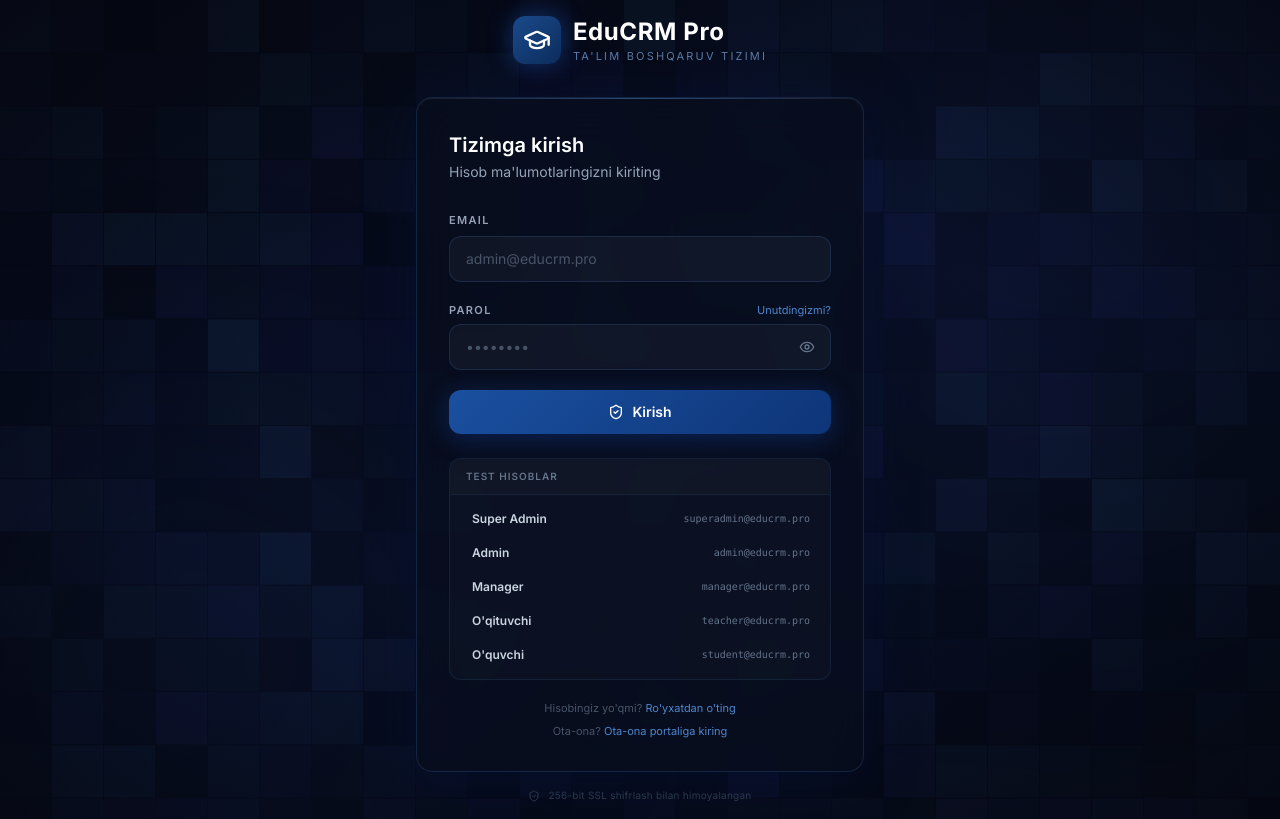
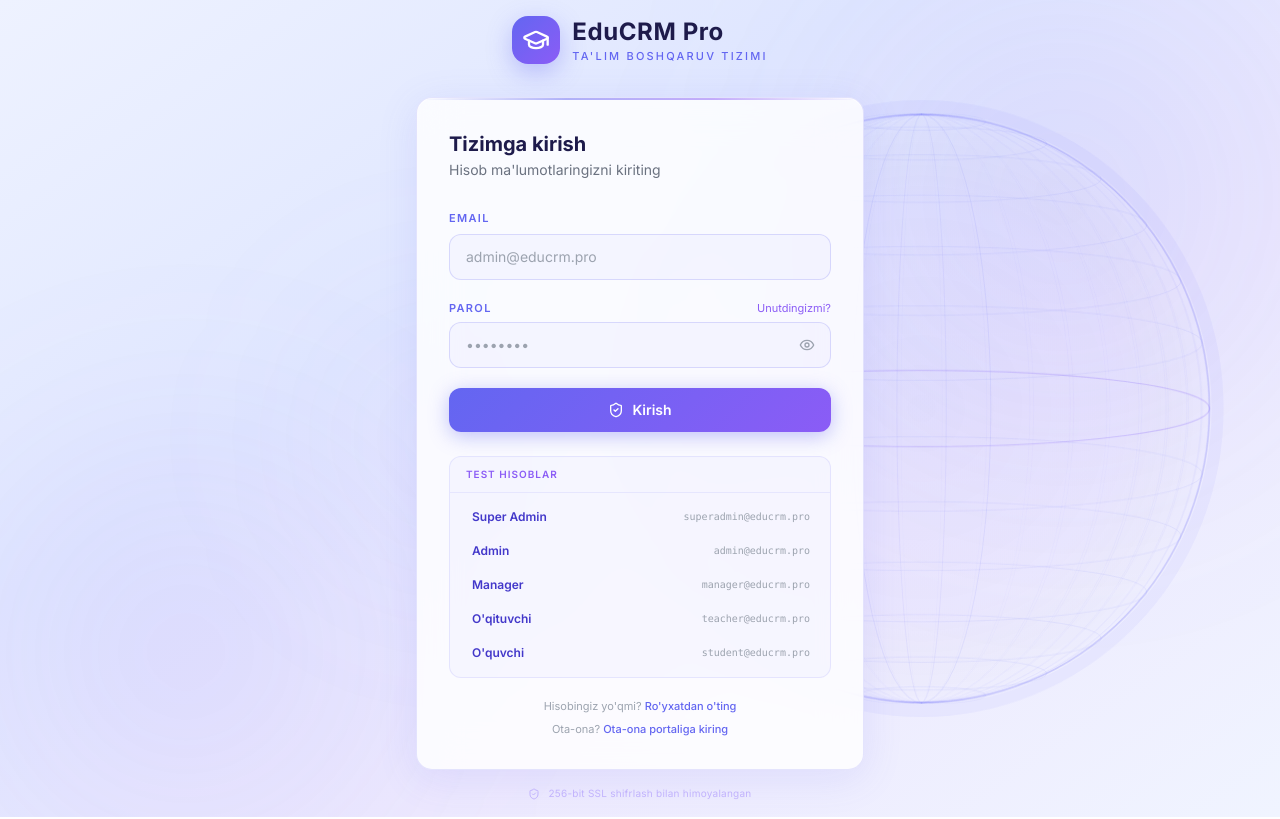
Before and after one commit to botir90/proo, a Next.js app in the folder frontend/: page /login in a window 1280 px wide. Built offline with nearby package versions, Linux system fonts and the light colour scheme.

Commit message:
feat: login page light gradient background + rotating globe animation

```diff
--- a/frontend/src/app/(auth)/login/page.tsx
+++ b/frontend/src/app/(auth)/login/page.tsx
@@ -17,7 +17,6 @@ const loginSchema = z.object({
 });
 type LoginForm = z.infer<typeof loginSchema>;
 
-const CELL = 52;
 const DEMO = [
   { role: 'Super Admin', email: 'superadmin@educrm.pro', password: 'Super@123' },
   { role: 'Admin',       email: 'admin@educrm.pro',      password: 'Admin@123' },
@@ -37,47 +36,101 @@ export default function LoginPage() {
     resolver: zodResolver(loginSchema),
   });
 
+  // ── Animated globe ───────────────────────────────────────────────────────
   useEffect(() => {
     const canvas = canvasRef.current;
     if (!canvas) return;
     const ctx = canvas.getContext('2d');
     if (!ctx) return;
 
-    type Cell = { x: number; y: number; phase: number; speed: number; hue: number; baseAlpha: number };
-    let cells: Cell[] = [];
+    let angle = 0;
+    let raf: number;
 
-    const build = () => {
+    const resize = () => {
       canvas.width  = window.innerWidth;
       canvas.height = window.innerHeight;
-      const cols = Math.ceil(canvas.width  / CELL) + 1;
-      const rows = Math.ceil(canvas.height / CELL) + 1;
-      cells = [];
-      for (let r = 0; r < rows; r++)
-        for (let c = 0; c < cols; c++)
-          cells.push({ x: c*CELL, y: r*CELL, phase: Math.random()*Math.PI*2,
-            speed: 0.25+Math.random()*0.5, hue: 205+Math.random()*35, baseAlpha: 0.018+Math.random()*0.055 });
     };
-    build();
+    resize();
 
-    let t = 0, raf: number;
-    const frame = () => {
+    const draw = () => {
       ctx.clearRect(0, 0, canvas.width, canvas.height);
-      for (const c of cells) {
-        const a = c.baseAlpha + 0.04 * Math.sin(t * c.speed + c.phase);
-        ctx.fillStyle = `hsla(${c.hue},65%,55%,${a})`;
-        ctx.fillRect(c.x, c.y, CELL-1, CELL-1);
+
+      // Globe center: right side of screen
+      const cx = canvas.width  * 0.72;
+      const cy = canvas.height * 0.50;
+      const R  = Math.min(canvas.width, canvas.height) * 0.36;
+
+      const NUM_LON = 20;
+      const NUM_LAT = 14;
+
+      // Soft glow fill
+      const grd = ctx.createRadialGradient(cx, cy, 0, cx, cy, R);
+      grd.addColorStop(0,   'rgba(99,102,241,0.06)');
+      grd.addColorStop(0.7, 'rgba(139,92,246,0.03)');
+      grd.addColorStop(1,   'transparent');
+      ctx.fillStyle = grd;
+      ctx.beginPath();
+      ctx.arc(cx, cy, R, 0, Math.PI * 2);
+      ctx.fill();
+
+      // Globe outline circle
+      ctx.beginPath();
+      ctx.arc(cx, cy, R, 0, Math.PI * 2);
+      ctx.strokeStyle = 'rgba(99,102,241,0.22)';
+      ctx.lineWidth   = 1.5;
+      ctx.stroke();
+
+      // Latitude lines (horizontal circles)
+      for (let i = 1; i < NUM_LAT; i++) {
+        const phi = (i / NUM_LAT) * Math.PI;
+        const ry  = cy + R * Math.cos(phi);
+        const rx  = R  * Math.sin(phi);
+        if (rx < 2) continue;
+        ctx.beginPath();
+        ctx.ellipse(cx, ry, rx, rx * 0.13, 0, 0, Math.PI * 2);
+        ctx.strokeStyle = 'rgba(99,102,241,0.11)';
+        ctx.lineWidth   = 0.8;
+        ctx.stroke();
       }
-      if (Math.random() < 0.015) {
-        const c = cells[Math.floor(Math.random()*cells.length)];
-        ctx.fillStyle = `hsla(${c.hue},80%,70%,0.18)`;
-        ctx.fillRect(c.x, c.y, CELL-1, CELL-1);
+
+      // Longitude lines (rotating vertical ellipses)
+      for (let i = 0; i < NUM_LON; i++) {
+        const lon    = (i / NUM_LON) * Math.PI + angle;
+        const cosL   = Math.cos(lon);
+        const absC   = Math.abs(cosL);
+
+        // Front-facing lines brighter
+        const alpha  = cosL > 0 ? 0.08 + absC * 0.18 : 0.04 + absC * 0.06;
+        const lw     = cosL > 0 ? 0.9 : 0.45;
+
+        ctx.beginPath();
+        ctx.ellipse(cx, cy, absC * R, R, 0, 0, Math.PI * 2);
+        ctx.strokeStyle = `rgba(99,102,241,${alpha})`;
+        ctx.lineWidth   = lw;
+        ctx.stroke();
       }
-      t += 0.012;
-      raf = requestAnimationFrame(frame);
+
+      // Equator highlight
+      ctx.beginPath();
+      ctx.ellipse(cx, cy, R, R * 0.13, 0, 0, Math.PI * 2);
+      ctx.strokeStyle = 'rgba(139,92,246,0.18)';
+      ctx.lineWidth   = 1.2;
+      ctx.stroke();
+
+      // Soft outer glow ring
+      ctx.beginPath();
+      ctx.arc(cx, cy, R + 8, 0, Math.PI * 2);
+      ctx.strokeStyle = 'rgba(99,102,241,0.06)';
+      ctx.lineWidth   = 12;
+      ctx.stroke();
+
+      angle += 0.004;
+      raf = requestAnimationFrame(draw);
     };
-    frame();
-    window.addEventListener('resize', build);
-    return () => { cancelAnimationFrame(raf); window.removeEventListener('resize', build); };
+
+    draw();
+    window.addEventListener('resize', resize);
+    return () => { cancelAnimationFrame(raf); window.removeEventListener('resize', resize); };
   }, []);
 
   const onSubmit: SubmitHandler<LoginForm> = async ({ email, password }) => {
@@ -94,115 +147,149 @@ export default function LoginPage() {
 
   return (
     <div className="min-h-screen flex items-center justify-center p-4 relative overflow-hidden"
-      style={{ background: 'linear-gradient(135deg,#060915 0%,#080d1e 50%,#060b18 100%)' }}>
+      style={{ background: 'linear-gradient(145deg, #eef2ff 0%, #e0e7ff 35%, #ede9fe 65%, #f0f4ff 100%)' }}>
+
+      {/* Subtle background blobs */}
+      <div className="absolute inset-0 overflow-hidden pointer-events-none">
+        <div className="absolute top-[-15%] right-[-8%] w-[50vw] h-[50vw] rounded-full blur-[120px]"
+          style={{ background: 'radial-gradient(circle, rgba(99,102,241,0.15) 0%, transparent 70%)' }} />
+        <div className="absolute bottom-[-15%] left-[-8%] w-[45vw] h-[45vw] rounded-full blur-[100px]"
+          style={{ background: 'radial-gradient(circle, rgba(139,92,246,0.12) 0%, transparent 70%)' }} />
+        <div className="absolute top-[30%] left-[20%] w-[30vw] h-[30vw] rounded-full blur-[90px]"
+          style={{ background: 'radial-gradient(circle, rgba(167,139,250,0.08) 0%, transparent 70%)' }} />
+      </div>
+
+      {/* Rotating globe canvas */}
       <canvas ref={canvasRef} className="absolute inset-0 w-full h-full pointer-events-none" />
 
-      <div className="absolute inset-0 overflow-hidden pointer-events-none">
-        <div className="absolute top-[-20%] right-[-10%] w-[55vw] h-[55vw] rounded-full blur-[140px]"
-          style={{ background: 'radial-gradient(circle,rgba(25,55,130,0.28) 0%,transparent 70%)' }} />
-        <div className="absolute bottom-[-20%] left-[-10%] w-[50vw] h-[50vw] rounded-full blur-[130px]"
-          style={{ background: 'radial-gradient(circle,rgba(15,45,110,0.22) 0%,transparent 70%)' }} />
-      </div>
-      <div className="absolute inset-0 pointer-events-none"
-        style={{ background: 'radial-gradient(ellipse at center,transparent 40%,rgba(4,6,14,0.7) 100%)' }} />
+      {/* Login form */}
+      <div className="w-full max-w-md relative z-10" style={{ animation: 'fadeIn .5s ease' }}>
 
-      <div className="w-full max-w-md relative z-10 animate-fade-in">
+        {/* Logo */}
         <div className="flex items-center justify-center gap-3 mb-8">
-          <div className="w-12 h-12 rounded-xl flex items-center justify-center"
-            style={{ background: 'linear-gradient(135deg,#1a4a8a,#0d2d5e)', boxShadow: '0 0 24px rgba(30,100,220,0.45)' }}>
+          <div className="w-12 h-12 rounded-2xl flex items-center justify-center shadow-lg"
+            style={{ background: 'linear-gradient(135deg,#6366f1,#8b5cf6)', boxShadow: '0 8px 24px rgba(99,102,241,0.35)' }}>
             <GraduationCap className="w-7 h-7 text-white" />
           </div>
           <div>
-            <h1 className="text-2xl font-bold text-white tracking-wide">EduCRM Pro</h1>
-            <p className="text-[11px] text-blue-300/60 tracking-[0.2em] uppercase">Ta'lim boshqaruv tizimi</p>
+            <h1 className="text-2xl font-bold tracking-wide" style={{ color: '#1e1b4b' }}>EduCRM Pro</h1>
+            <p className="text-[11px] tracking-[0.2em] uppercase font-medium" style={{ color: '#6366f1' }}>Ta'lim boshqaruv tizimi</p>
           </div>
         </div>
 
+        {/* Card */}
         <div className="rounded-2xl p-8 relative overflow-hidden"
-          style={{ background:'rgba(8,14,30,0.82)', border:'1px solid rgba(80,140,220,0.18)',
-            backdropFilter:'blur(24px)', boxShadow:'0 8px 48px rgba(5,15,50,0.6),inset 0 1px 0 rgba(255,255,255,0.06)' }}>
-          <div className="absolute top-0 left-0 right-0 h-px"
-            style={{ background:'linear-gradient(90deg,transparent,rgba(80,160,255,0.35),transparent)' }} />
+          style={{
+            background: 'rgba(255,255,255,0.82)',
+            border: '1.5px solid rgba(99,102,241,0.16)',
+            backdropFilter: 'blur(20px)',
+            boxShadow: '0 8px 40px rgba(99,102,241,0.12), 0 1px 0 rgba(255,255,255,0.9) inset',
+          }}>
+
+          {/* Top accent line */}
+          <div className="absolute top-0 left-0 right-0 h-0.5 rounded-t-2xl"
+            style={{ background: 'linear-gradient(90deg, transparent, rgba(99,102,241,0.5), rgba(139,92,246,0.5), transparent)' }} />
 
           <div className="mb-6">
-            <h2 className="text-[1.25rem] font-semibold text-white">Tizimga kirish</h2>
-            <p className="text-sm text-slate-400 mt-0.5">Hisob ma'lumotlaringizni kiriting</p>
+            <h2 className="text-xl font-bold" style={{ color: '#1e1b4b' }}>Tizimga kirish</h2>
+            <p className="text-sm mt-0.5" style={{ color: '#6b7280' }}>Hisob ma'lumotlaringizni kiriting</p>
           </div>
 
           <form onSubmit={handleSubmit(onSubmit)} className="space-y-5">
             <div className="space-y-1.5">
-              <label className="text-[11px] font-semibold text-slate-400 uppercase tracking-[0.12em]">Email</label>
+              <label className="text-[11px] font-semibold uppercase tracking-[0.12em]" style={{ color: '#6366f1' }}>Email</label>
               <input type="email" placeholder="admin@educrm.pro" {...register('email')}
-                className="w-full px-4 py-3 rounded-lg text-sm text-white placeholder-slate-600 outline-none transition-all duration-200"
-                style={{ background:'rgba(255,255,255,0.04)', border:`1.5px solid ${errors.email?'rgba(239,68,68,0.55)':'rgba(80,140,220,0.18)'}`, caretColor:'#60a5fa' }}
-                onFocus={e=>{e.currentTarget.style.border='1px solid rgba(80,160,255,0.5)';e.currentTarget.style.boxShadow='0 0 0 3px rgba(59,130,246,0.09)';}}
-                onBlur={e=>{e.currentTarget.style.border=`1.5px solid ${errors.email?'rgba(239,68,68,0.55)':'rgba(80,140,220,0.18)'}`;e.currentTarget.style.boxShadow='none';}} />
-              {errors.email&&<p className="text-[11px] text-red-400">{errors.email.message}</p>}
+                className="w-full px-4 py-3 rounded-xl text-sm outline-none transition-all duration-200"
+                style={{
+                  background: 'rgba(99,102,241,0.04)',
+                  border: `1.5px solid ${errors.email ? 'rgba(239,68,68,0.55)' : 'rgba(99,102,241,0.2)'}`,
+                  color: '#1e1b4b',
+                }}
+                onFocus={e => { e.currentTarget.style.border = '1.5px solid rgba(99,102,241,0.55)'; e.currentTarget.style.boxShadow = '0 0 0 3px rgba(99,102,241,0.1)'; }}
+                onBlur={e  => { e.currentTarget.style.border = `1.5px solid ${errors.email ? 'rgba(239,68,68,0.55)' : 'rgba(99,102,241,0.2)'}`; e.currentTarget.style.boxShadow = 'none'; }}
+              />
+              {errors.email && <p className="text-[11px] text-red-500">{errors.email.message}</p>}
             </div>
 
             <div className="space-y-1.5">
               <div className="flex items-center justify-between">
-                <label className="text-[11px] font-semibold text-slate-400 uppercase tracking-[0.12em]">Parol</label>
-                <Link href="/forgot-password" className="text-[11px] text-blue-400/80 hover:text-blue-300 transition-colors">Unutdingizmi?</Link>
+                <label className="text-[11px] font-semibold uppercase tracking-[0.12em]" style={{ color: '#6366f1' }}>Parol</label>
+                <Link href="/forgot-password" className="text-[11px] transition-colors" style={{ color: '#8b5cf6' }}>Unutdingizmi?</Link>
               </div>
               <div className="relative">
-                <input type={showPwd?'text':'password'} placeholder="••••••••" {...register('password')}
-                  className="w-full px-4 py-3 pr-11 rounded-lg text-sm text-white placeholder-slate-600 outline-none transition-all duration-200"
-                  style={{ background:'rgba(255,255,255,0.04)', border:`1.5px solid ${errors.password?'rgba(239,68,68,0.55)':'rgba(80,140,220,0.18)'}`, caretColor:'#60a5fa' }}
-                  onFocus={e=>{e.currentTarget.style.border='1px solid rgba(80,160,255,0.5)';e.currentTarget.style.boxShadow='0 0 0 3px rgba(59,130,246,0.09)';}}
-                  onBlur={e=>{e.currentTarget.style.border=`1.5px solid ${errors.password?'rgba(239,68,68,0.55)':'rgba(80,140,220,0.18)'}`;e.currentTarget.style.boxShadow='none';}} />
-                <button type="button" onClick={()=>setShowPwd(!showPwd)}
-                  className="absolute right-3 top-1/2 -translate-y-1/2 text-slate-500 hover:text-slate-200 transition-colors p-1">
-                  {showPwd?<EyeOff className="w-4 h-4"/>:<Eye className="w-4 h-4"/>}
+                <input type={showPwd ? 'text' : 'password'} placeholder="••••••••" {...register('password')}
+                  className="w-full px-4 py-3 pr-11 rounded-xl text-sm outline-none transition-all duration-200"
+                  style={{
+                    background: 'rgba(99,102,241,0.04)',
+                    border: `1.5px solid ${errors.password ? 'rgba(239,68,68,0.55)' : 'rgba(99,102,241,0.2)'}`,
+                    color: '#1e1b4b',
+                  }}
+                  onFocus={e => { e.currentTarget.style.border = '1.5px solid rgba(99,102,241,0.55)'; e.currentTarget.style.boxShadow = '0 0 0 3px rgba(99,102,241,0.1)'; }}
+                  onBlur={e  => { e.currentTarget.style.border = `1.5px solid ${errors.password ? 'rgba(239,68,68,0.55)' : 'rgba(99,102,241,0.2)'}`; e.currentTarget.style.boxShadow = 'none'; }}
+                />
+                <button type="button" onClick={() => setShowPwd(!showPwd)}
+                  className="absolute right-3 top-1/2 -translate-y-1/2 transition-colors p-1"
+                  style={{ color: '#9ca3af' }}>
+                  {showPwd ? <EyeOff className="w-4 h-4" /> : <Eye className="w-4 h-4" />}
                 </button>
               </div>
-              {errors.password&&<p className="text-[11px] text-red-400">{errors.password.message}</p>}
+              {errors.password && <p className="text-[11px] text-red-500">{errors.password.message}</p>}
             </div>
 
             <button type="submit" disabled={isSubmitting}
-              className="w-full py-3 rounded-lg font-semibold text-white text-sm flex items-center justify-center gap-2 transition-all duration-200 mt-1"
-              style={{ background:'linear-gradient(135deg,#1a50a0,#0e3578)', boxShadow:'0 4px 24px rgba(20,70,180,0.38)' }}
-              onMouseEnter={e=>{if(!isSubmitting){e.currentTarget.style.background='linear-gradient(135deg,#2060b8,#1040a0)';e.currentTarget.style.transform='translateY(-1px)';}}}
-              onMouseLeave={e=>{if(!isSubmitting){e.currentTarget.style.background='linear-gradient(135deg,#1a50a0,#0e3578)';e.currentTarget.style.transform='translateY(0)';}}}
+              className="w-full py-3 rounded-xl font-semibold text-white text-sm flex items-center justify-center gap-2 transition-all duration-200 mt-1"
+              style={{ background: 'linear-gradient(135deg,#6366f1,#8b5cf6)', boxShadow: '0 4px 20px rgba(99,102,241,0.4)' }}
+              onMouseEnter={e => { if (!isSubmitting) { e.currentTarget.style.transform = 'translateY(-1px)'; e.currentTarget.style.boxShadow = '0 6px 24px rgba(99,102,241,0.5)'; } }}
+              onMouseLeave={e => { if (!isSubmitting) { e.currentTarget.style.transform = 'translateY(0)'; e.currentTarget.style.boxShadow = '0 4px 20px rgba(99,102,241,0.4)'; } }}
             >
-              {isSubmitting?<><Loader2 className="w-4 h-4 animate-spin"/>Tekshirilmoqda...</>:<><ShieldCheck className="w-4 h-4"/>Kirish</>}
+              {isSubmitting
+                ? <><Loader2 className="w-4 h-4 animate-spin" />Tekshirilmoqda...</>
+                : <><ShieldCheck className="w-4 h-4" />Kirish</>}
             </button>
           </form>
 
-          <div className="mt-6 rounded-xl overflow-hidden" style={{ border:'1px solid rgba(80,140,220,0.12)', background:'rgba(255,255,255,0.02)' }}>
-            <div className="px-4 py-2.5" style={{ borderBottom:'1px solid rgba(80,140,220,0.1)', background:'rgba(255,255,255,0.02)' }}>
-              <p className="text-[10px] font-semibold text-slate-500 uppercase tracking-widest">Test hisoblar</p>
+          {/* Demo accounts */}
+          <div className="mt-6 rounded-xl overflow-hidden"
+            style={{ border: '1.5px solid rgba(99,102,241,0.12)', background: 'rgba(99,102,241,0.03)' }}>
+            <div className="px-4 py-2.5" style={{ borderBottom: '1px solid rgba(99,102,241,0.1)' }}>
+              <p className="text-[10px] font-semibold uppercase tracking-widest" style={{ color: '#8b5cf6' }}>Test hisoblar</p>
             </div>
             <div className="p-2 space-y-0.5">
-              {DEMO.map(c=>(
+              {DEMO.map(c => (
                 <button key={c.email} type="button"
-                  onClick={()=>{ setValue('email',c.email,{shouldValidate:true}); setValue('password',c.password,{shouldValidate:true}); }}
+                  onClick={() => { setValue('email', c.email, { shouldValidate: true }); setValue('password', c.password, { shouldValidate: true }); }}
                   className="w-full flex items-center justify-between px-3 py-2 rounded-lg text-xs transition-all duration-150 text-left"
-                  style={{ borderLeft:'2px solid transparent' }}
-                  onMouseEnter={e=>{e.currentTarget.style.background='rgba(80,140,220,0.09)';e.currentTarget.style.borderLeft='2px solid rgba(80,160,255,0.4)';}}
-                  onMouseLeave={e=>{e.currentTarget.style.background='transparent';e.currentTarget.style.borderLeft='2px solid transparent';}}>
-                  <span className="font-semibold text-slate-300 w-24 shrink-0">{c.role}</span>
-                  <span className="font-mono text-slate-500 text-[10px] truncate">{c.email}</span>
+                  style={{ borderLeft: '2px solid transparent' }}
+                  onMouseEnter={e => { e.currentTarget.style.background = 'rgba(99,102,241,0.08)'; e.currentTarget.style.borderLeft = '2px solid rgba(99,102,241,0.4)'; }}
+                  onMouseLeave={e => { e.currentTarget.style.background = 'transparent'; e.currentTarget.style.borderLeft = '2px solid transparent'; }}>
+                  <span className="font-semibold w-24 shrink-0" style={{ color: '#4338ca' }}>{c.role}</span>
+                  <span className="font-mono text-[10px] truncate" style={{ color: '#9ca3af' }}>{c.email}</span>
                 </button>
               ))}
             </div>
           </div>
 
           <div className="mt-5 flex flex-col gap-1.5 text-center">
-            <p className="text-[11px] text-slate-600">Hisobingiz yo'qmi?{' '}
-              <Link href="/register" className="text-blue-400/80 hover:text-blue-300 transition-colors">Ro'yxatdan o'ting</Link>
+            <p className="text-[11px]" style={{ color: '#9ca3af' }}>
+              Hisobingiz yo'qmi?{' '}
+              <Link href="/register" className="font-medium transition-colors" style={{ color: '#6366f1' }}>Ro'yxatdan o'ting</Link>
             </p>
-            <p className="text-[11px] text-slate-600">Ota-ona?{' '}
-              <Link href="/parent-login" className="text-blue-400/80 hover:text-blue-300 transition-colors">Ota-ona portaliga kiring</Link>
+            <p className="text-[11px]" style={{ color: '#9ca3af' }}>
+              Ota-ona?{' '}
+              <Link href="/parent-login" className="font-medium transition-colors" style={{ color: '#6366f1' }}>Ota-ona portaliga kiring</Link>
             </p>
           </div>
         </div>
 
         <div className="flex items-center justify-center gap-2 mt-4">
-          <ShieldCheck className="w-3 h-3 text-slate-700" />
-          <p className="text-[10px] text-slate-700 tracking-wide">256-bit SSL shifrlash bilan himoyalangan</p>
+          <ShieldCheck className="w-3 h-3" style={{ color: '#c4b5fd' }} />
+          <p className="text-[10px] tracking-wide" style={{ color: '#c4b5fd' }}>256-bit SSL shifrlash bilan himoyalangan</p>
         </div>
       </div>
+
+      <style jsx>{`
+        @keyframes fadeIn { from { opacity: 0; transform: translateY(12px); } to { opacity: 1; transform: translateY(0); } }
+      `}</style>
     </div>
   );
 }
```
